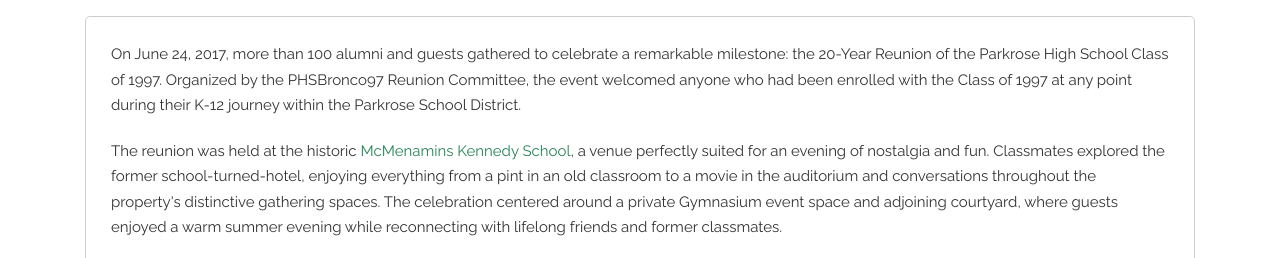
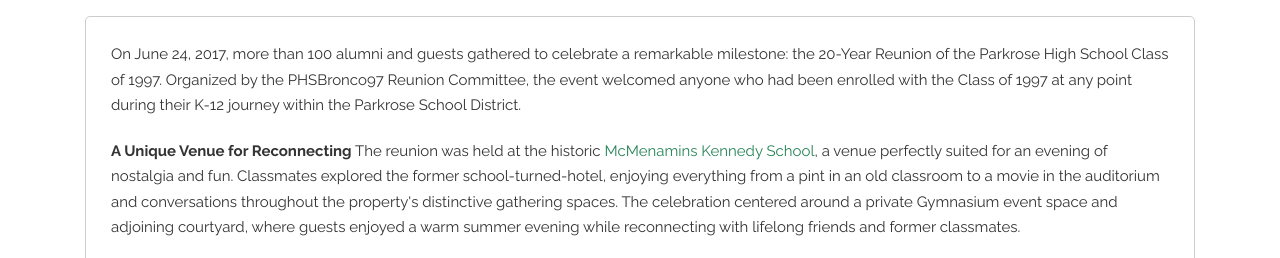
Before and after one commit to PHSBronco97/ParkroseClassof1997, a plain HTML site: page twenty.html in a window 1280 px wide. Shown: the part 637-895 px from the top of the page. Drawn offline with Linux system fonts and the light colour scheme; a web font is replaced by a local one.

Commit message:
Fix HTML encoding issues in twenty.html

```diff
--- a/twenty.html
+++ b/twenty.html
@@ -146,7 +146,8 @@
           <div class="col-md-12 cta-contents">
             <div class="cta-desc">
               <p>On June 24, 2017, more than 100 alumni and guests gathered to celebrate a remarkable milestone: the 20-Year Reunion of the Parkrose High School Class of 1997. Organized by the PHSBronco97 Reunion Committee, the event welcomed anyone who had been enrolled with the Class of 1997 at any point during their K-12 journey within the Parkrose School District.</p>
-              <p>The reunion was held at the historic <a href="https://www.mcmenamins.com/private-events/social-events/kennedy-school" target="_blank">McMenamins Kennedy School</a>, a venue perfectly suited for an evening of nostalgia and fun. Classmates explored the former school-turned-hotel, enjoying everything from a pint in an old classroom to a movie in the auditorium and conversations throughout the property's distinctive gathering spaces.
+              <p></p><b>A Unique Venue for Reconnecting</b>
+			  The reunion was held at the historic <a href="https://www.mcmenamins.com/private-events/social-events/kennedy-school" target="_blank">McMenamins Kennedy School</a>, a venue perfectly suited for an evening of nostalgia and fun. Classmates explored the former school-turned-hotel, enjoying everything from a pint in an old classroom to a movie in the auditorium and conversations throughout the property's distinctive gathering spaces.
 			  The celebration centered around a private Gymnasium event space and adjoining courtyard, where guests enjoyed a warm summer evening while reconnecting with lifelong friends and former classmates.</p>
               <p><img src="http://phsbronco97.github.io/parkroseclassof1997/reunion20_a_65.jpg" width="150" height="100" align="left" style="margin-right:10px;"></p>
               <p>High school memories were woven throughout the event. Themed centerpieces celebrated athletics, cheer and dance, performing arts, academics, and pop culture, including a playful tribute to the infamous "REDO" stamp familiar to many graduates.
```
